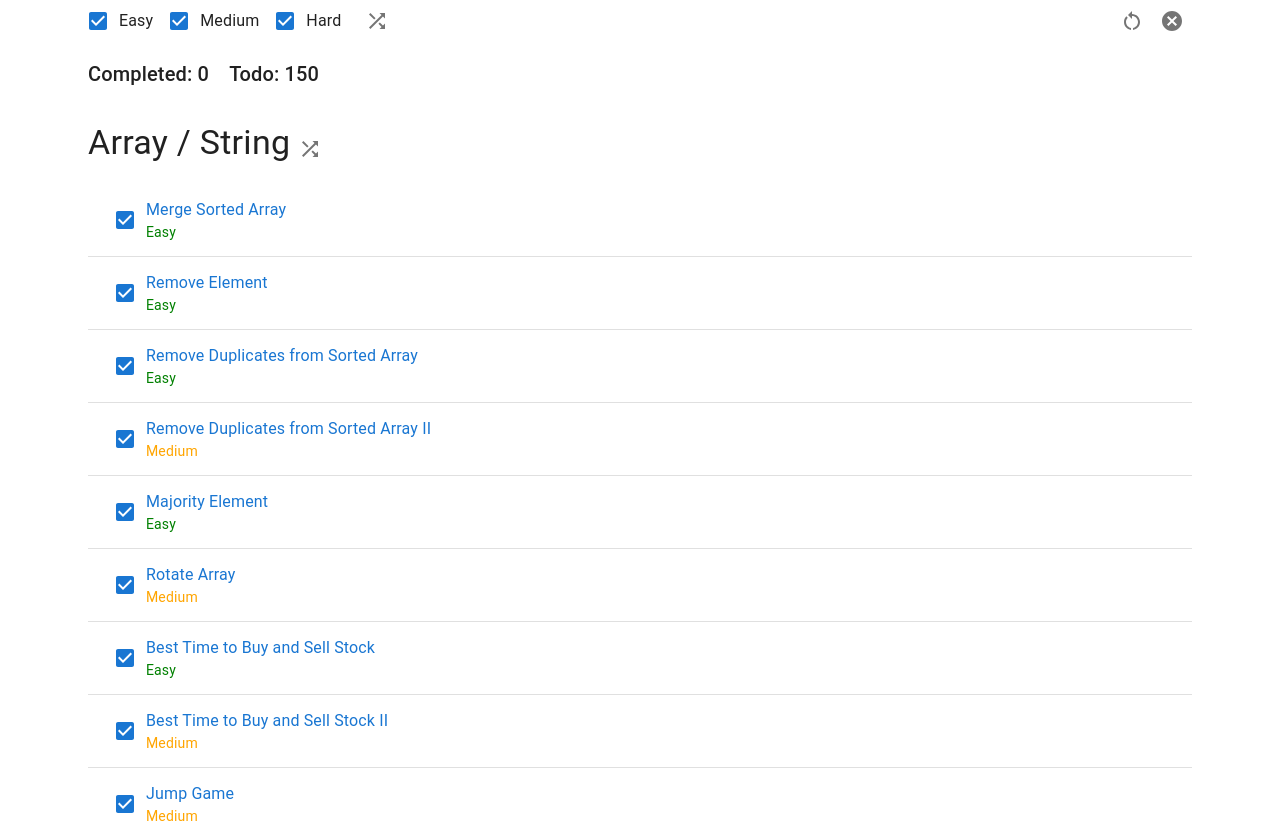
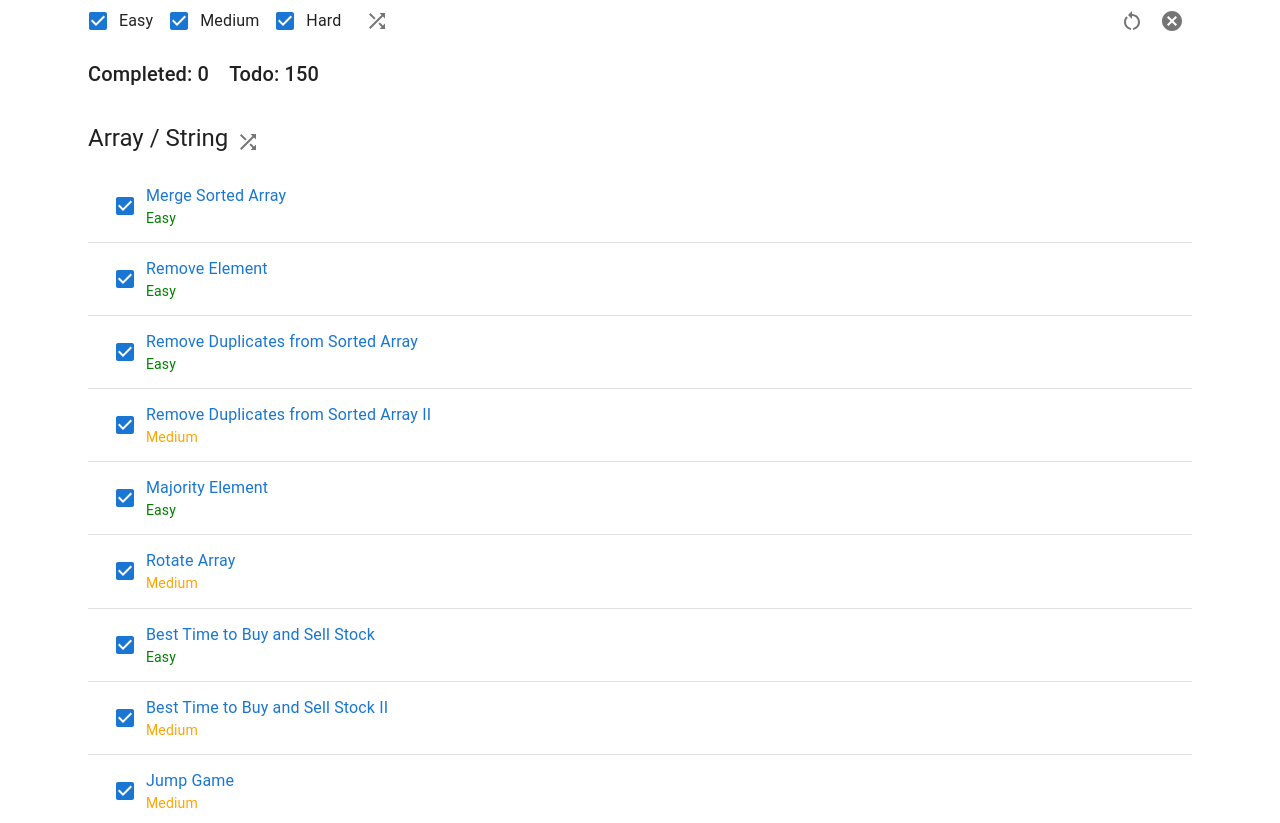
Before and after one commit to ruoliu2/leetcode-get-random, a Next.js app: page /leetcode-top-150/ in a window 1280 px wide. Shown: the top 823 px of the page. Built offline with nearby package versions, Linux system fonts and the light colour scheme.

Commit message:
style: change to h5

```diff
--- a/src/app/components/question.tsx
+++ b/src/app/components/question.tsx
@@ -133,7 +133,7 @@ const Question = () => {
       {Object.entries(topics).map(([topic, questions]) => (
         <div key={topic}>
           <Box display="flex" alignItems="center" justifyContent="flex-start">
-            <Typography variant="h4" gutterBottom>
+            <Typography variant="h5" gutterBottom>
               {topic}
             </Typography>
             <IconButton onClick={() => getRandomQuestion(questions)}>
```
